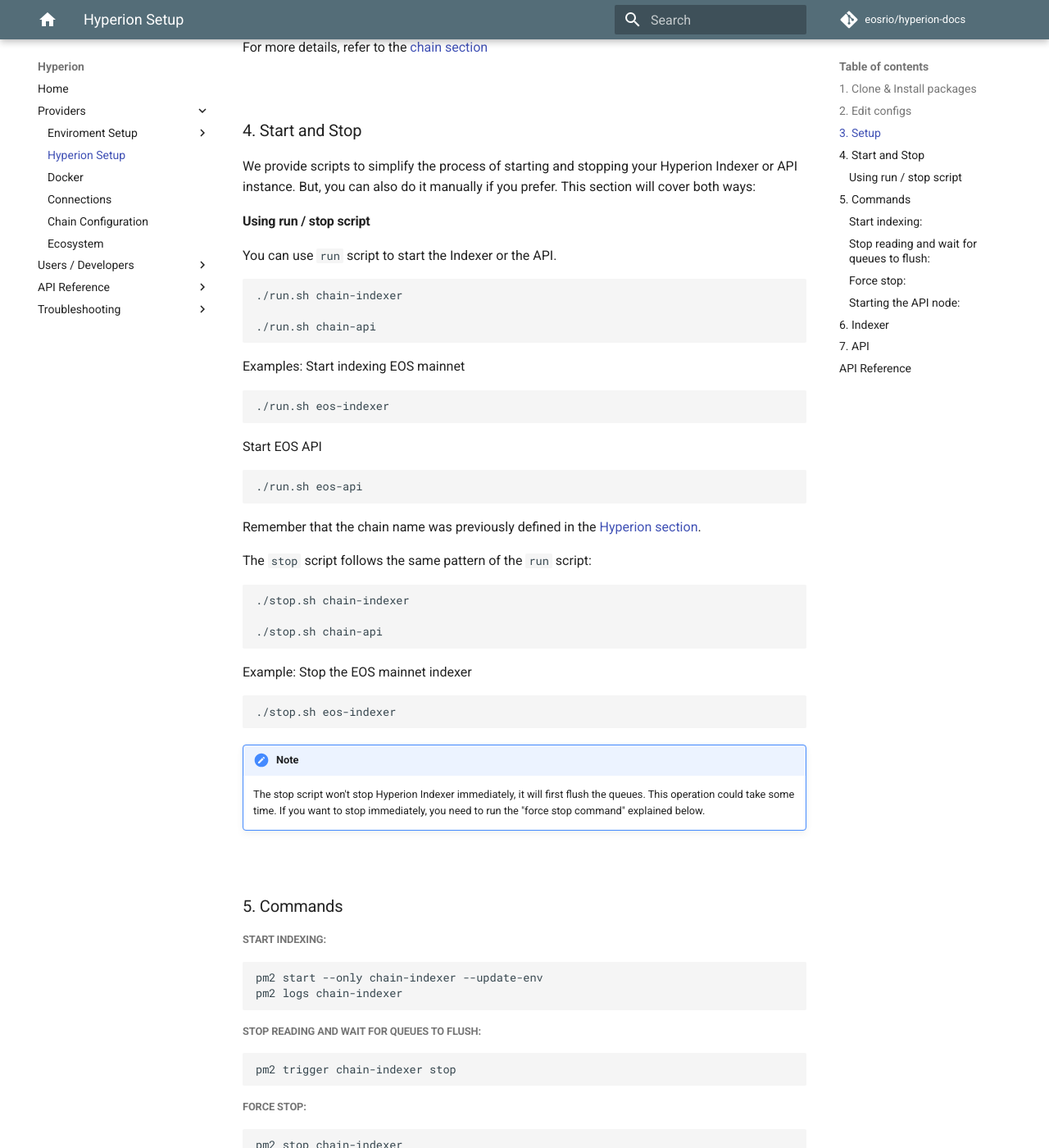
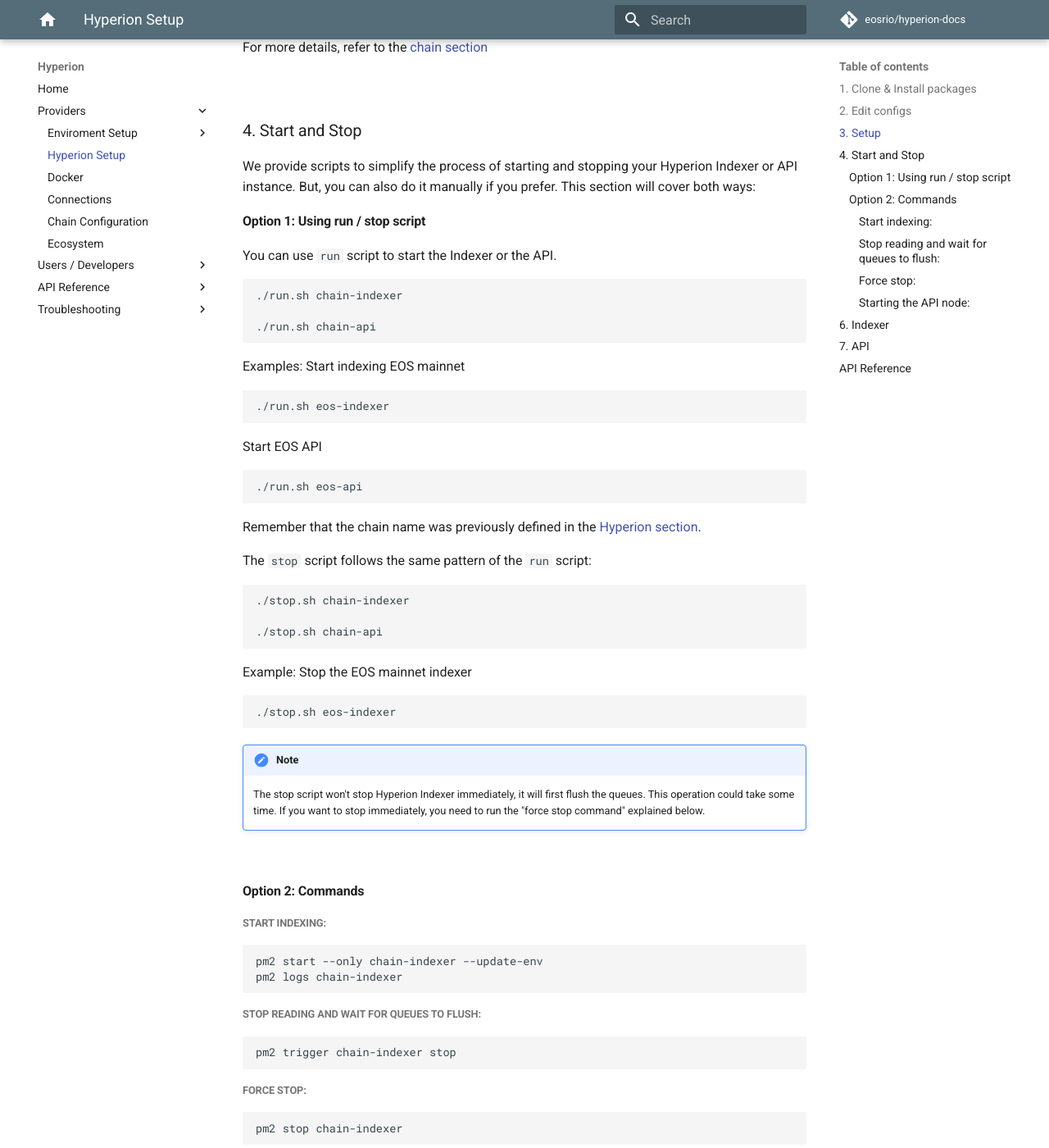
Before and after one commit to eosrio/hyperion-docs, an MkDocs documentation site: the page built from docs/hyperion.md, in a window 1280 px wide and 1400 px high, scrolled down 1847 px. Shown: the whole window at 82% size. Built offline with MkDocs 1.6.1 and Material for MkDocs 9.7.7, drawn with Linux system fonts in a browser that asks for light colours; comment, search, counter and statistics services are not loaded.

Commit message:
Update hyperion.md

````diff
--- a/docs/hyperion.md
+++ b/docs/hyperion.md
@@ -89,7 +89,7 @@
 We provide scripts to simplify the process of starting and stopping your Hyperion Indexer or API instance.
 But, you can also do it manually if you prefer. This section will cover both ways:
 
-#### Using run / stop script
+#### Option 1: Using run / stop script
 
 You can use `run` script to start the Indexer or the API.
 ```
@@ -127,7 +127,7 @@
 
 <br>
 
-### 5. Commands
+#### Option 2: Commands
 
 ##### Start indexing:
 ```
````
